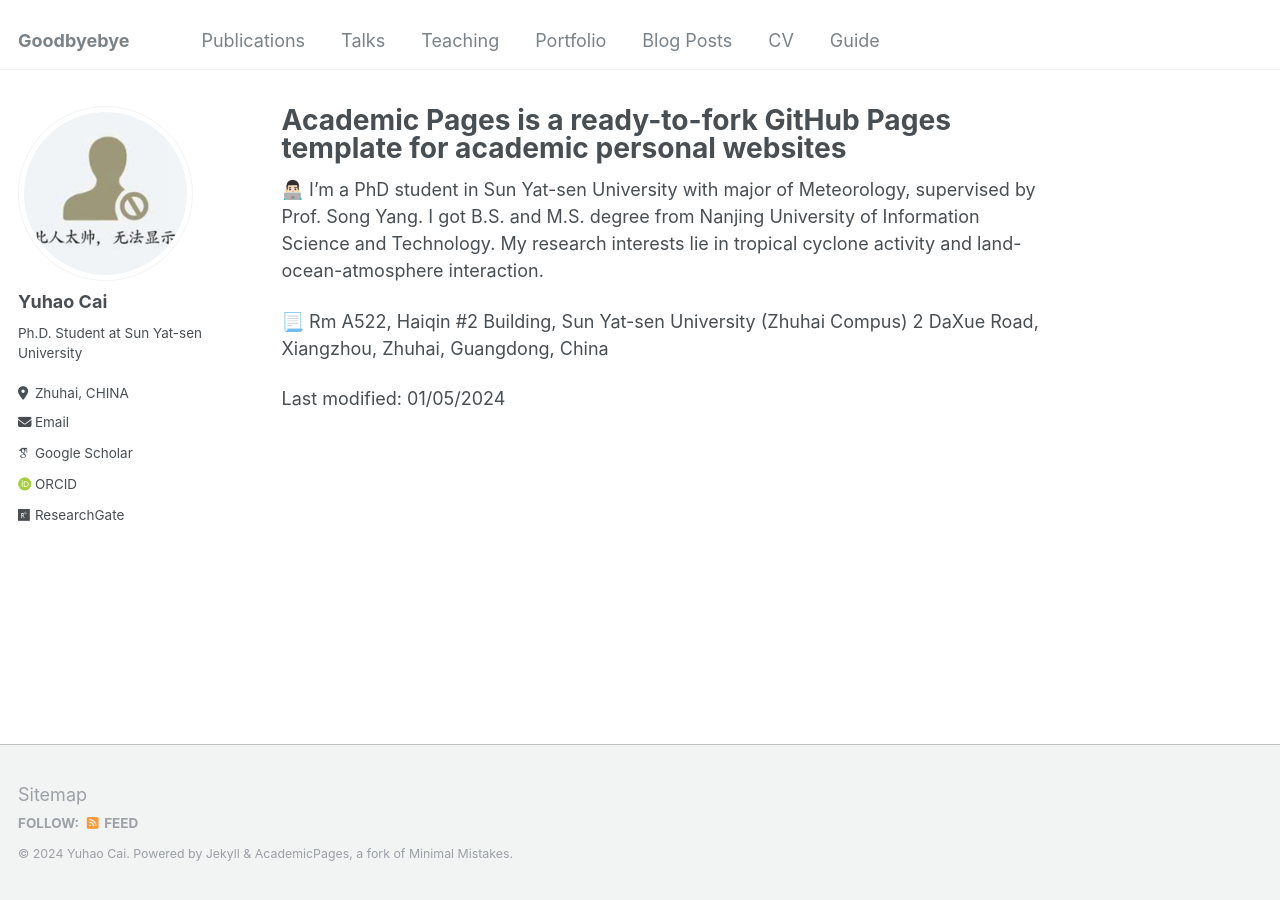
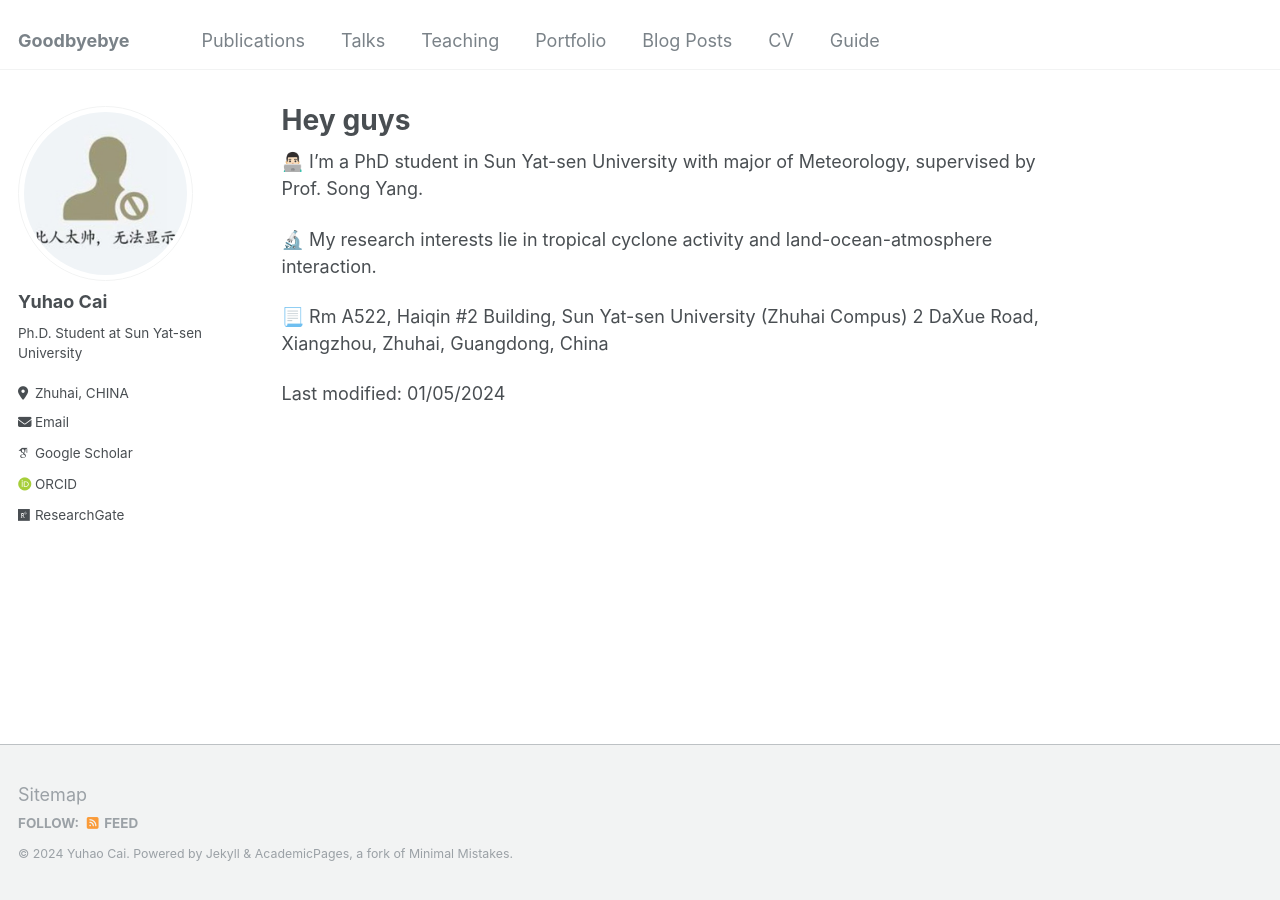
Before and after one commit to caiyh63/caiyh63.github.io, a Jekyll site: the page built from _pages/about.md, in a window 1280 px wide. Built offline with Jekyll 4.4.1, drawn with Linux system fonts in a browser that asks for light colours; some web fonts are replaced.

Commit message:
Update about.md

```diff
--- a/_pages/about.md
+++ b/_pages/about.md
@@ -1,13 +1,15 @@
 ---
 permalink: /
-title: "Academic Pages is a ready-to-fork GitHub Pages template for academic personal websites"
+title: "Hey guys"
 author_profile: true
 redirect_from:
   - /about/
   - /about.html
 ---
 
-👨🏻‍💻 I’m a PhD student in Sun Yat-sen University with major of Meteorology, supervised by Prof. Song Yang. I got B.S. and M.S. degree from Nanjing University of Information Science and Technology. My research interests lie in tropical cyclone activity and land-ocean-atmosphere interaction.
+👨🏻‍💻 I’m a PhD student in Sun Yat-sen University with major of Meteorology, supervised by Prof. Song Yang.
+
+🔬 My research interests lie in tropical cyclone activity and land-ocean-atmosphere interaction.
 
 📃 Rm A522, Haiqin #2 Building, Sun Yat-sen University (Zhuhai Compus) 2 DaXue Road, Xiangzhou, Zhuhai, Guangdong, China
 
```
